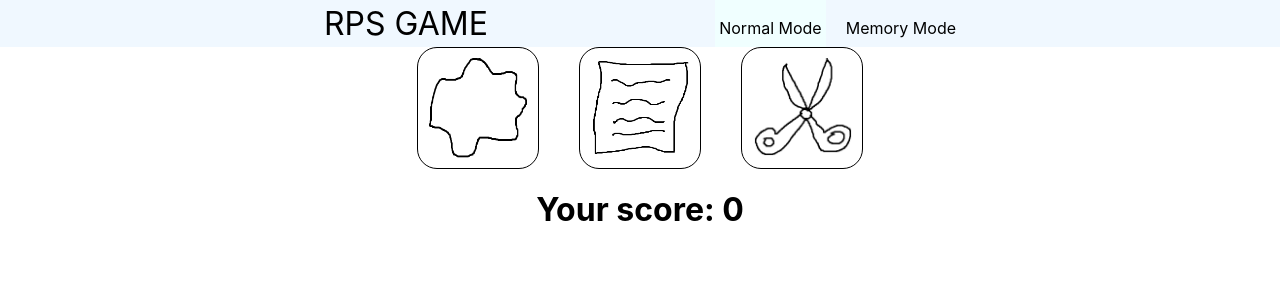
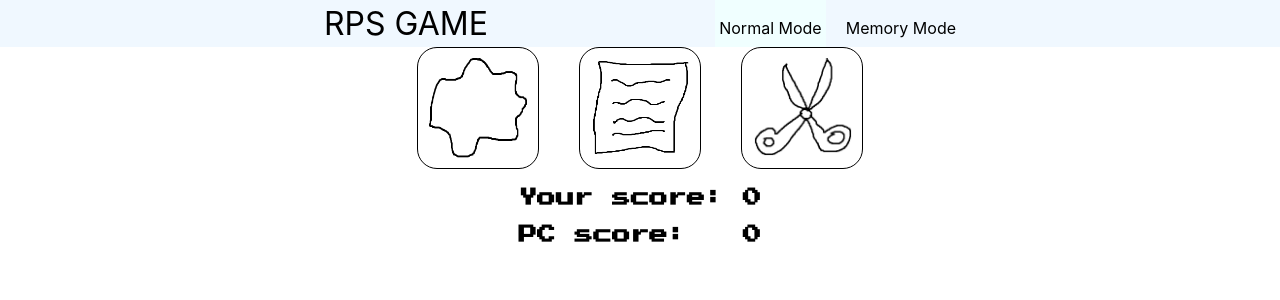
Before and after one commit to kairaa/1030510099_BS441_WebYazilimGelistirme, a React (Create React App) app: page /normal in a window 1280 px wide. Shown: the top 300 px of the page. Built offline with nearby package versions, Linux system fonts and the light colour scheme.

Commit message:
pc score added, some style changes

```diff
--- /dev/null
+++ b/src/components/GameMods/ModeStyle.css
@@ -0,0 +1,5 @@
+@import url("https://fonts.googleapis.com/css?family=Press+Start+2P");
+
+h3 {
+  font-family: "Press Start 2P", cursive;
+}
--- a/src/components/GameMods/NormalMode.jsx
+++ b/src/components/GameMods/NormalMode.jsx
@@ -1,12 +1,14 @@
 import rock from "../../assets/rock.png";
 import paper from "../../assets/paper.png";
 import scissors from "../../assets/scissors.png";
+import "./ModeStyle.css";
 
 import { Card } from "./Card";
 import { useState } from "react";
 
 export const NormalMode = () => {
   const [score, setScore] = useState(0);
+  const [pcScore, setPcScore] = useState(0);
   const pcSelect = () => {
     let random = Math.floor(Math.random() * 3);
     let pcCard = "";
@@ -34,6 +36,7 @@ export const NormalMode = () => {
     } else {
       if (userChoise == "rock") {
         if (pcChoise == "paper") {
+          setPcScore(pcScore + 1);
           alert(loseMessage);
         } else {
           alert(winMessage);
@@ -41,6 +44,7 @@ export const NormalMode = () => {
         }
       } else if (pcChoise == "paper") {
         if (pcChoise == "scissors") {
+          setPcScore(pcScore + 1);
           alert(loseMessage);
         } else {
           alert(winMessage);
@@ -48,6 +52,7 @@ export const NormalMode = () => {
         }
       } else {
         if (pcChoise == "rock") {
+          setPcScore(pcScore + 1);
           alert(loseMessage);
         } else {
           alert(winMessage);
@@ -77,7 +82,8 @@ export const NormalMode = () => {
         <Card id="scissors" src={scissors} onClick={handleClick}></Card>
       </div>
       <div>
-        <h1>Your score: {score}</h1>
+        <h3>Your score: {score}</h3>
+        <h3>PC score: {"  " + pcScore}</h3>
       </div>
     </div>
   );
--- a/src/components/HomePage/ModeCard.jsx
+++ b/src/components/HomePage/ModeCard.jsx
@@ -14,7 +14,7 @@ export const ModeCard = (props) => {
           display: "flex",
           justifyContent: "space-between",
           border: "1px solid",
-          width: "10rem",
+          width: "40rem",
           padding: "0 10px",
           margin: "5px 0",
         }}
```
